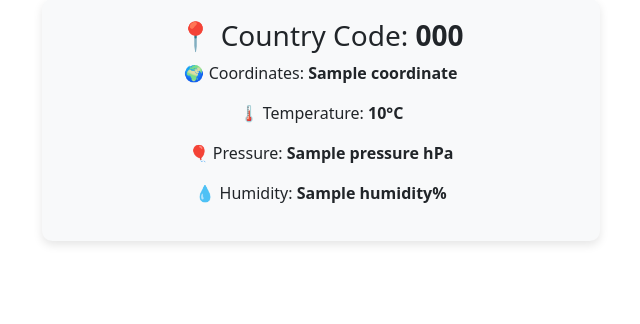
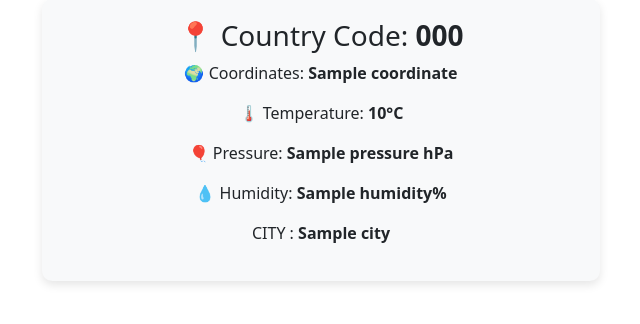
Before and after one commit to Ismai21k/Weather_APP, a Django app: template main/templates/main/index.html in a window 1280 px wide. Shown: the part 207-531 px from the top of the page, without its empty margins (319-959 px from the left). Run offline with Django 5.2, Linux system fonts and the light colour scheme; the template is opened without the code that fills it: most values are stand-ins (such as "Sample title", 1, 10 or a date in 2020); some libraries are stand-ins or nearby versions.

Commit message:
Add city

```diff
--- a/main/templates/main/index.html
+++ b/main/templates/main/index.html
@@ -74,13 +74,14 @@
 
   <!-- Weather Info -->
   <div class="container mt-4">
-    {% if country_code and coordinate and temp and pressure and humidity %}
+    {% if country_code and coordinate and temp and pressure and humidity and city %}
     <div class="col-md-6 mx-auto weather-card text-center">
       <h3>📍 Country Code: <strong>{{ country_code }}</strong></h3>
       <p>🌍 Coordinates: <strong>{{ coordinate }}</strong></p>
       <p>🌡️ Temperature: <strong>{{ temp }}°C</strong></p>
       <p>🎈 Pressure: <strong>{{ pressure }} hPa</strong></p>
       <p>💧 Humidity: <strong>{{ humidity }}%</strong></p>
+      <p>     CITY  :  <strong>{{ city }}</strong></p>
     </div>
     {% endif %}
   </div>
```
